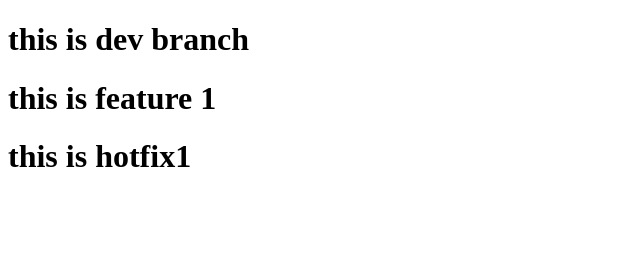
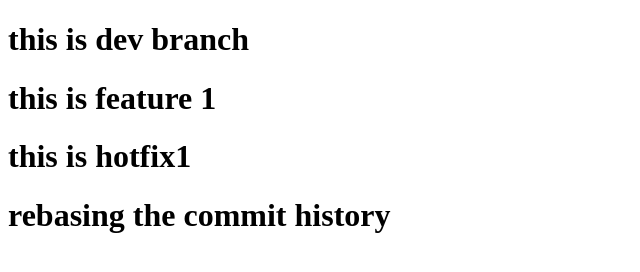
Before and after one commit to BasudevTiwary/AdvanceGit, a plain HTML site: page index.html in a window 1280 px wide. Shown: the whole page, without its empty margins (0-640 px from the left). Drawn offline with Linux system fonts and the light colour scheme.

Commit message:
this is rebase-branch commit

```diff
--- a/index.html
+++ b/index.html
@@ -10,5 +10,6 @@
     <h1>this is dev branch</h1>
     <h1>this is feature 1</h1>
     <h1>this is hotfix1</h1>
+    <h1>rebasing the commit history</h1>
 </body>
 </html>
```
